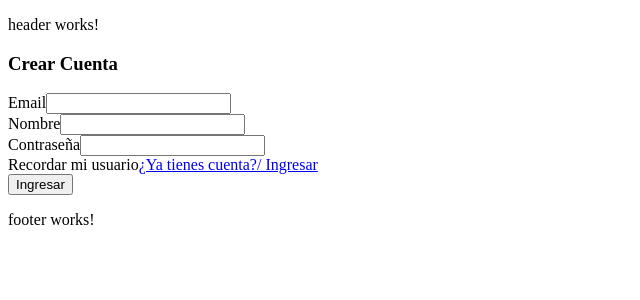
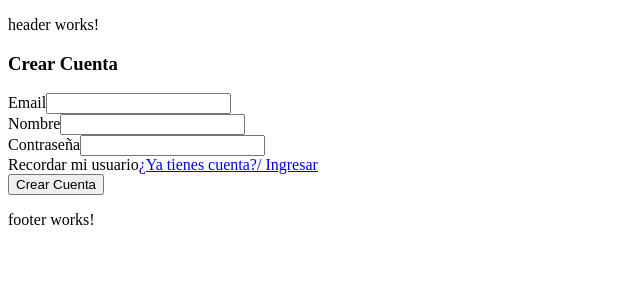
Before and after one commit to cnrubn/tareasApp, an Angular app: page /auth/registro in a window 1280 px wide. Shown: the top 300 px of the page, without its empty margins (0-640 px from the left). Built offline with nearby package versions, Linux system fonts and the light colour scheme.

Commit message:
Interfaz inicial de usuario.

```diff
--- a/src/app/auth/registro/registro.component.html
+++ b/src/app/auth/registro/registro.component.html
@@ -39,7 +39,7 @@
 
     <div>
 
-        <button>Ingresar</button>
+        <button>Crear Cuenta</button>
 
     </div>
 
```
Also changed, not shown: src/app/interfaces/interfaces.ts (+8 -0 lines).
